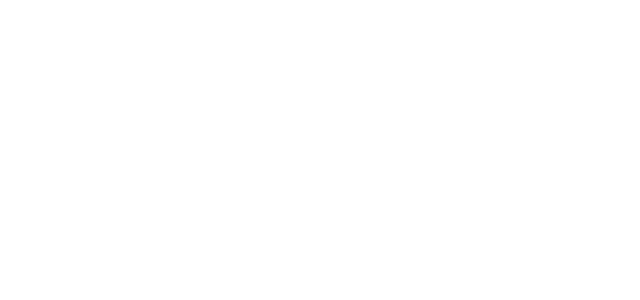
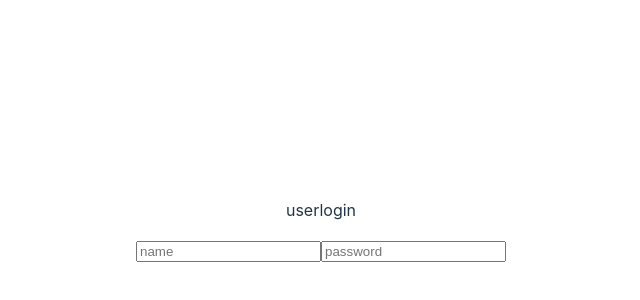
Before and after one commit to Suni777/projectjenkube, a React (Vite) app: page / in a window 1280 px wide. Shown: the part 178-478 px from the top of the page, without its empty margins (319-959 px from the left). Built offline with nearby package versions, Linux system fonts and the light colour scheme.

Commit message:
new chnages for signup page

```diff
--- a/src/App.jsx
+++ b/src/App.jsx
@@ -1,6 +1,6 @@
 import { useState } from 'react'
 import reactLogo from './assets/react.svg'
-import viteLogo from '/vite.svg'
+import Sign from './componets/Sign'
 import './App.css'
 
 function App() {
@@ -8,7 +8,7 @@
 
   return (
     <>
-
+     <Sign/>
             </>
   )
 }
--- /dev/null
+++ b/src/componets/Sign.jsx
@@ -0,0 +1,13 @@
+import React from 'react'
+
+const Sign = () => {
+  return (
+    <div>
+      <p>userlogin</p>
+      <input type="text" placeholder='name' />
+      <input type="text" placeholder='password'/>
+    </div>
+  )
+}
+
+export default Sign
```
Also changed, not shown: src/componets/Sign.js (deleted).
